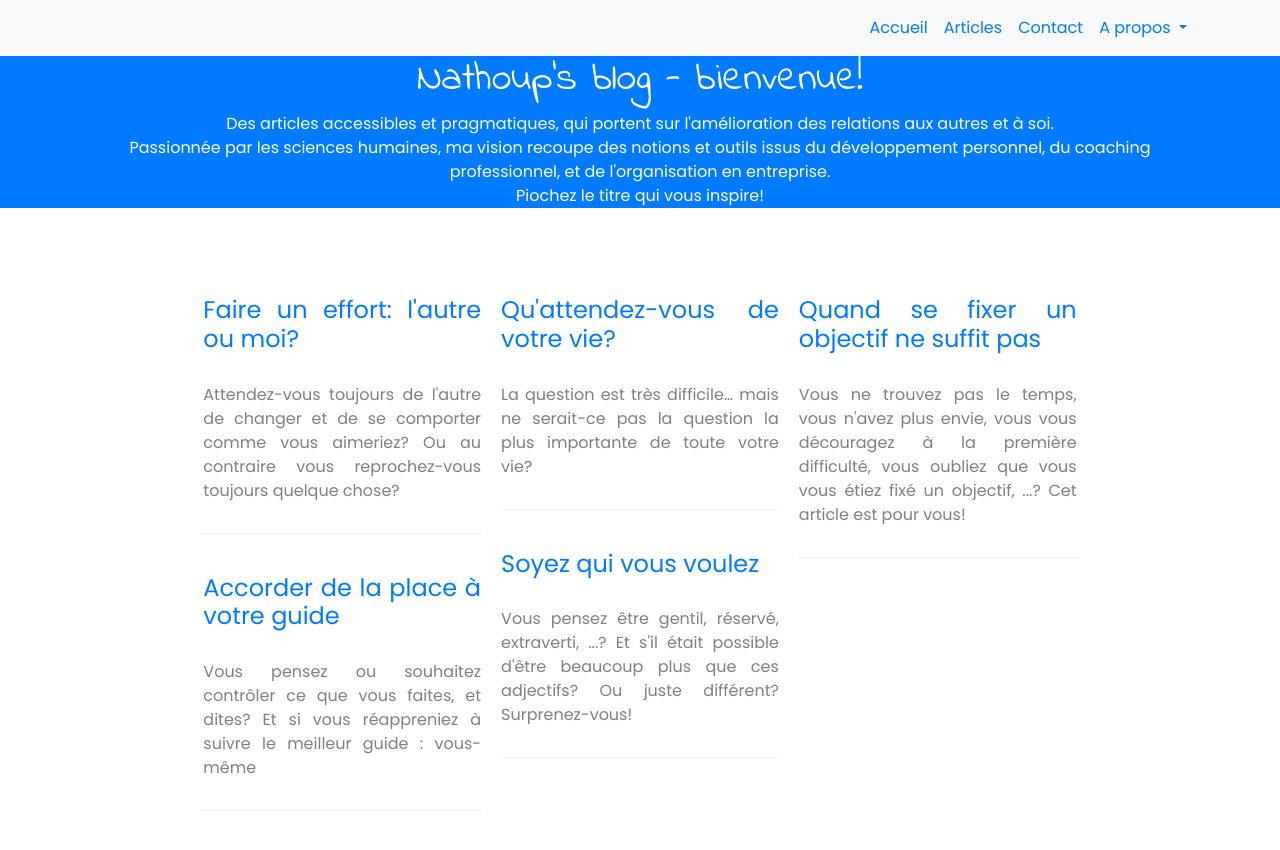
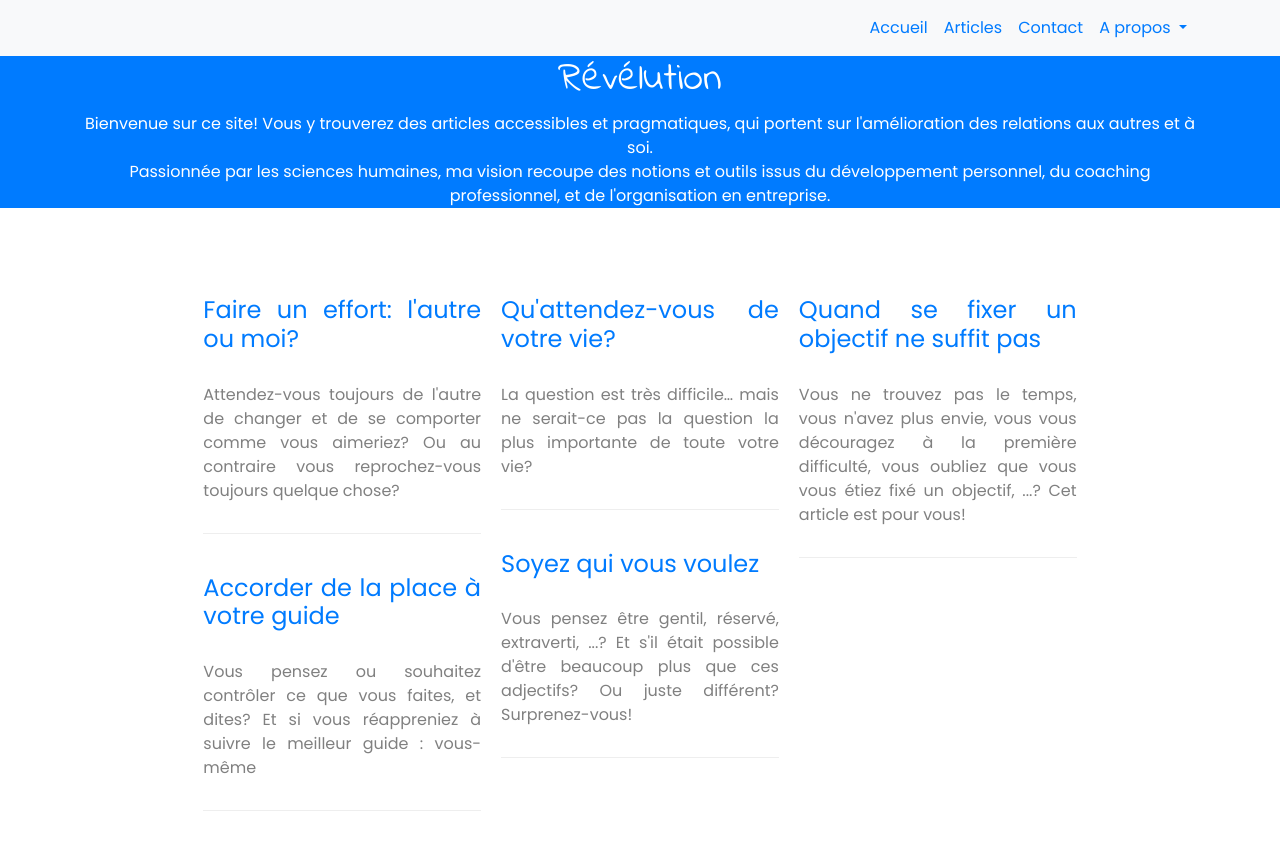
Before and after one commit to OrgaEvolutions/Nathoup.github.io, a Jekyll site: the page built from index.html, in a window 1280 px wide. Shown: the top 850 px of the page. Built offline with Jekyll 4.4.1, drawn with Linux system fonts in a browser that asks for light colours; nearby versions of some CDN libraries; some web fonts are replaced.

Commit message:
Update index.html

```diff
--- a/index.html
+++ b/index.html
@@ -1,10 +1,9 @@
 ---
 layout: default
-title: Nathoup's blog - bienvenue!
-intro: "Des articles accessibles et pragmatiques, qui portent sur l'amélioration des relations aux autres et à soi.
+title: Révélution
+intro: "Bienvenue sur ce site! Vous y trouverez des articles accessibles et pragmatiques, qui portent sur l'amélioration des relations aux autres et à soi.
 <br>Passionnée par les sciences humaines, ma vision recoupe des notions et outils issus du développement personnel, du coaching professionnel,
-et de l'organisation en entreprise.
-<br>Piochez le titre qui vous inspire!"
+et de l'organisation en entreprise."
 ---
 
 <div class="row">
```
